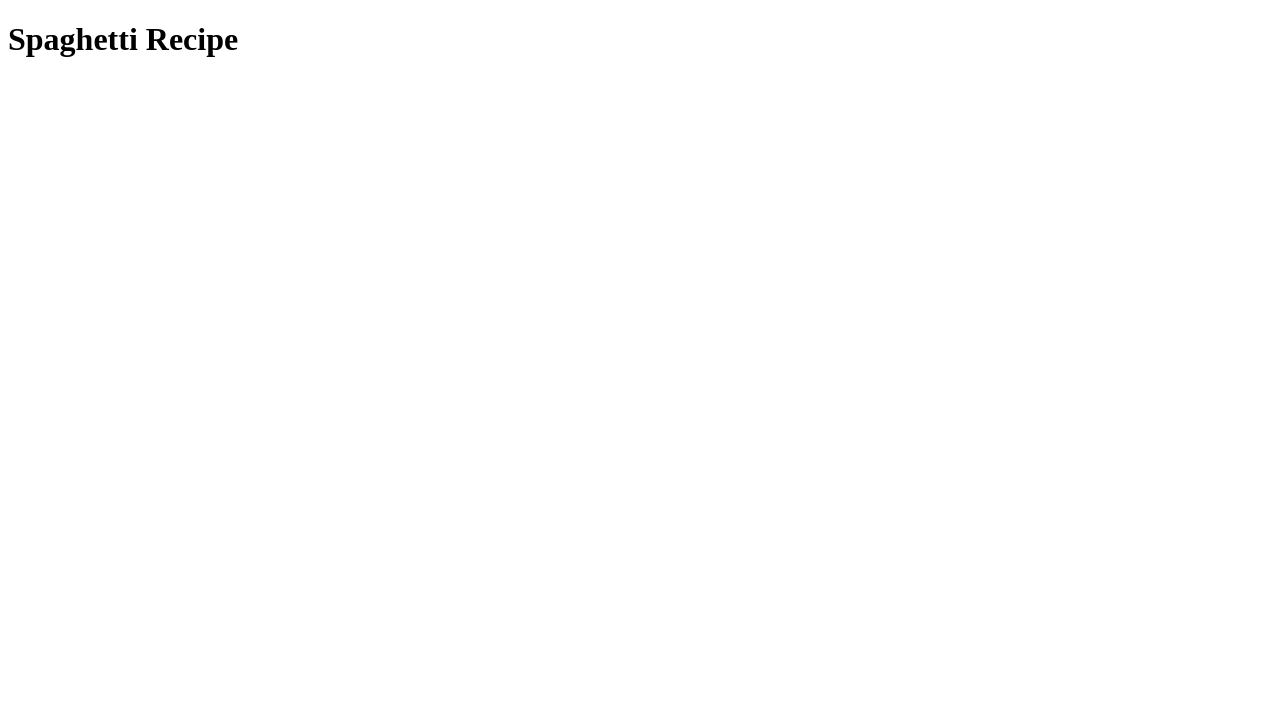
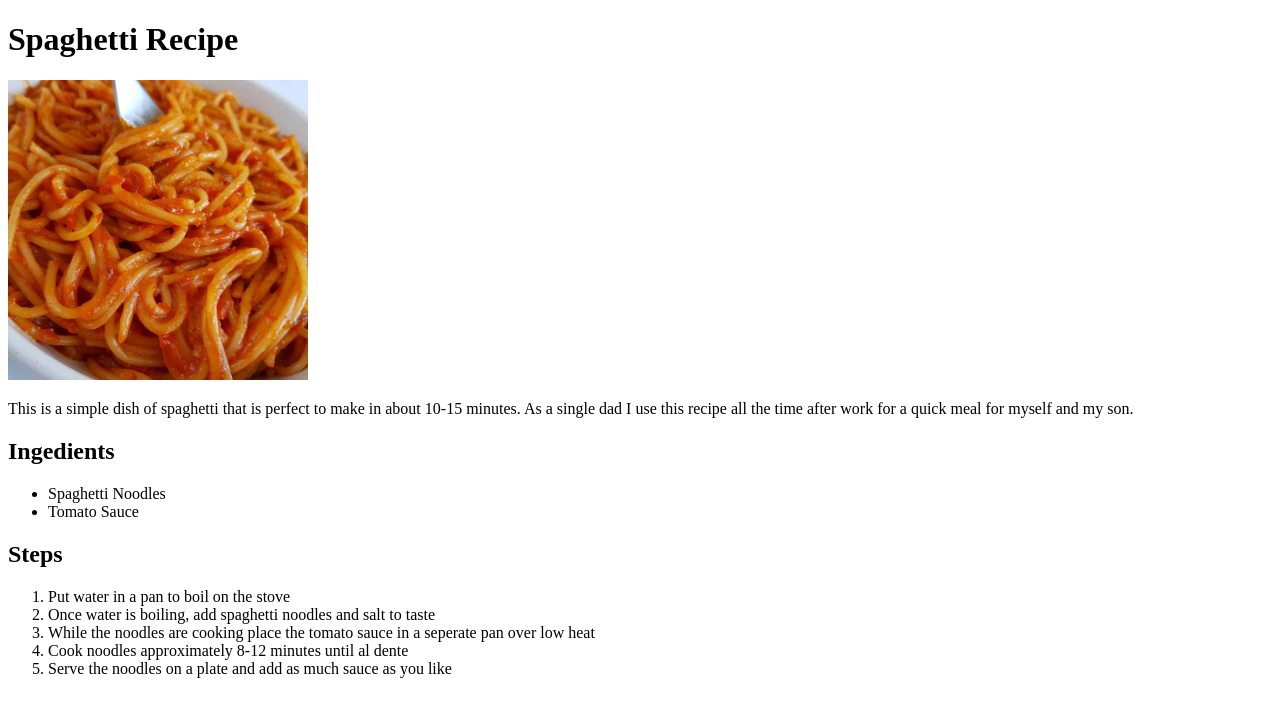
Before and after one commit to 1morningcoffee/odin-recipes, a plain HTML site: page recipes/spaghetti.html in a window 1280 px wide. Drawn offline with Linux system fonts and the light colour scheme.

Commit message:
Add recipe information for spaghetti.html

```diff
--- a/recipes/spaghetti.html
+++ b/recipes/spaghetti.html
@@ -7,5 +7,28 @@
 
     <body>
         <h1>Spaghetti Recipe</h1>
+
+        <img src="../img/spaghetti.jpg" width="300" alt="Spaghetti Dish">
+
+        <p>This is a simple dish of spaghetti that is perfect to make in about 10-15 minutes. As a single dad I use
+            this recipe all the time after work for a quick meal for myself and my son.
+        </p>
+        <h2>Ingedients</h2>
+        <ul>
+            <li>Spaghetti Noodles</li>
+            <li>Tomato Sauce</li>
+        </ul>
+
+        <h2>Steps</h2>
+
+        <ol>
+
+            <li>Put water in a pan to boil on the stove</li>
+            <li>Once water is boiling, add spaghetti noodles and salt to taste</li>
+            <li>While the noodles are cooking place the tomato sauce in a seperate pan over low heat</li>
+            <li>Cook noodles approximately 8-12 minutes until al dente</li>
+            <li>Serve the noodles on a plate and add as much sauce as you like</li>
+
+        </ol>
     </body>
 </html>
```
